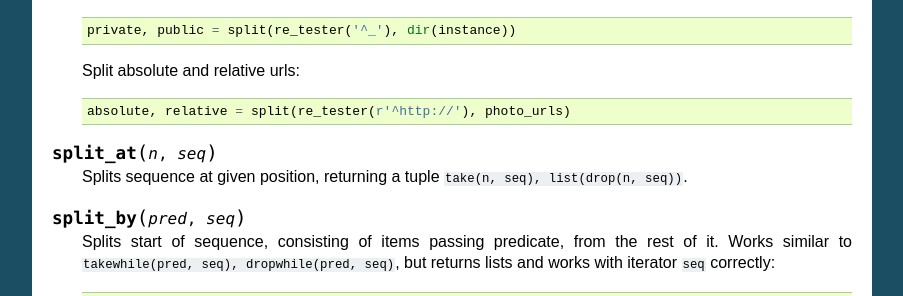
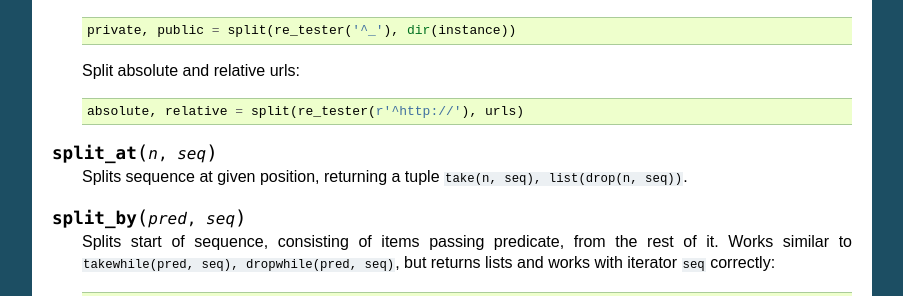
Before and after one commit to Jamaal224/funcy, a Sphinx documentation site: the page built from docs/seqs.rst, in a window 1280 px wide and 1400 px high, scrolled down 5537 px. Shown: the part 156-452 px from the top of the window, without its empty margins (198-1101 px from the left). Built offline with Sphinx 7.4.7, drawn with Linux system fonts in a browser that asks for light colours; pages that are not in the unit, such as notebooks, are missing from menus.

Commit message:
Fixes in seqs docs

```diff
--- a/docs/seqs.rst
+++ b/docs/seqs.rst
@@ -324,7 +324,7 @@ Data mangling
 
     Split absolute and relative urls::
 
-        absolute, relative = split(re_tester(r'^http://'), photo_urls)
+        absolute, relative = split(re_tester(r'^http://'), urls)
 
 .. function:: split_at(n, seq)
 
```
Also changed, not shown: other parts of docs/seqs.rst (+1 -1 lines), 1 other file.
